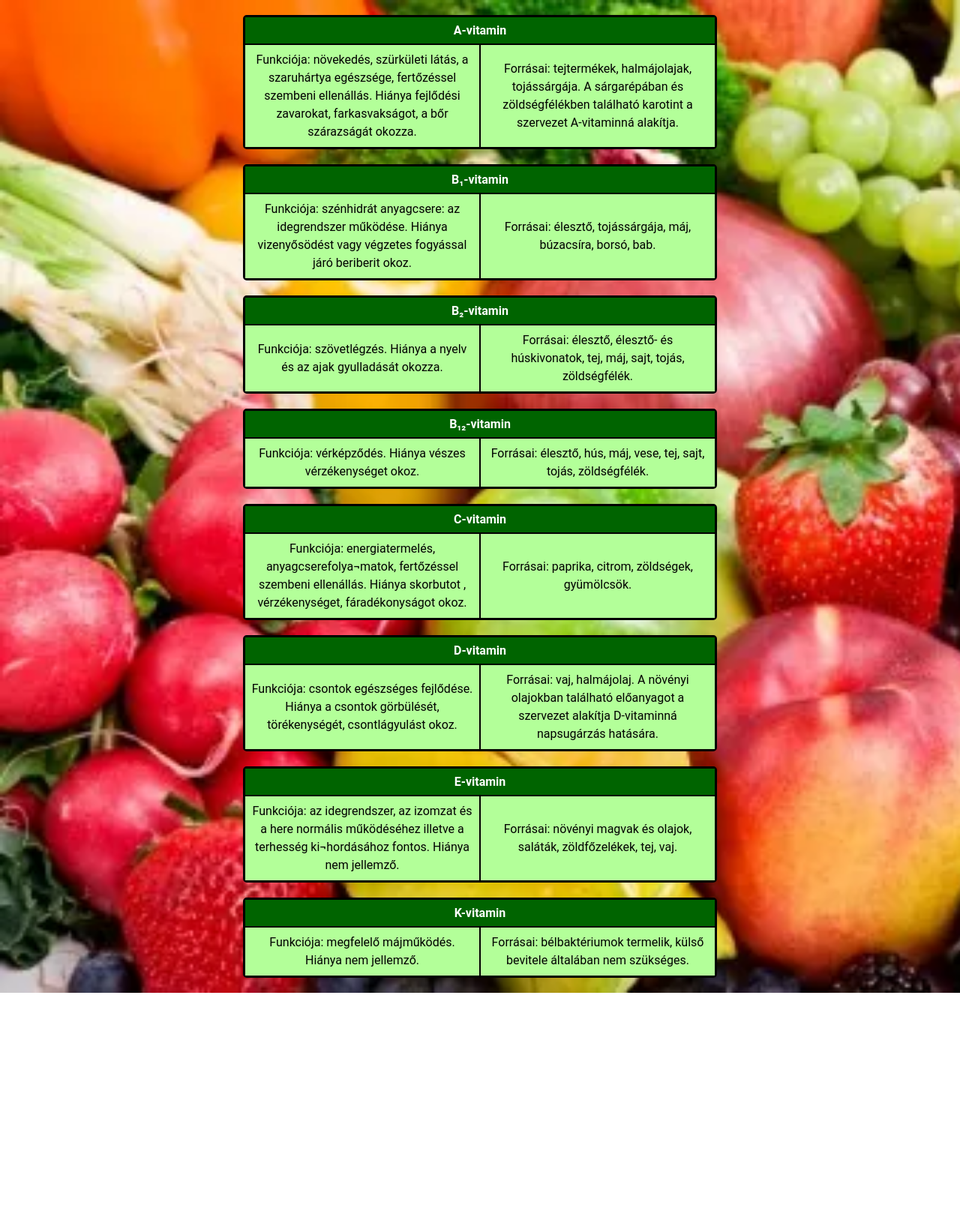
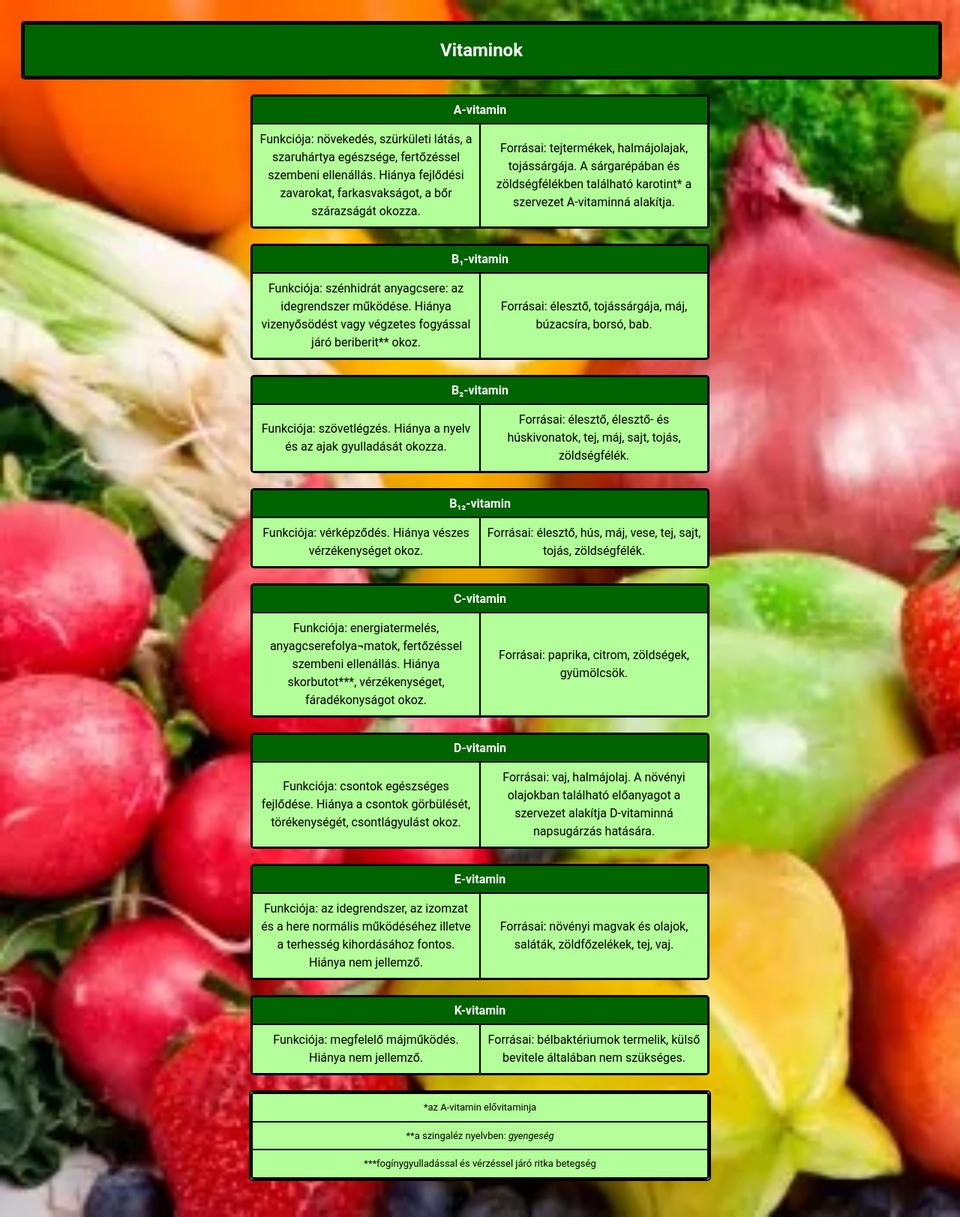
Before and after one commit to feerenc/vitamin, a plain HTML site: page index.html in a window 1280 px wide. Shown: the whole page at 75% size. Before the commit the page ends 1324 px from the top, so only its background shows below. Drawn offline with Linux system fonts and the light colour scheme.

Commit message:
végleges verzió

```diff
--- a/index.html
+++ b/index.html
@@ -7,6 +7,14 @@
     <link rel="stylesheet" href="style.css">
 </head>
 <body>
+    <div class="content">
+        <div class="title-table">
+            <table>
+                <tr>
+                    <th>Vitaminok</th>
+                </tr>
+            </table>
+        </div>
         <div class="table-container">
             <table>
                 <tr>
@@ -14,23 +22,21 @@
                 </tr>
                 <tr>
                     <td>Funkciója: növekedés, szürkületi látás, a szaruhártya egészsége, fertőzéssel szembeni ellenállás. Hiánya fejlődési zavarokat, farkasvakságot, a bőr szárazságát okozza.</td>
-                <td>Forrásai: tejtermékek, halmájolajak, tojássárgája. A sárgarépában és zöldségfélékben található karotint  a szervezet A-vitaminná alakítja.</td>
+                    <td>Forrásai: tejtermékek, halmájolajak, tojássárgája. A sárgarépában és zöldségfélékben található karotint<a href="#first">*</a> a szervezet A-vitaminná alakítja.</td>
                 </tr>
             </table>
         </div>
-
         <div class="table-container">
             <table>
                 <tr>
                     <th colspan="2">B₁-vitamin</th>
                 </tr>
                 <tr>
-                <td>Funkciója: szénhidrát anyagcsere: az idegrendszer működése. Hiánya vizenyősödést vagy végzetes fogyással járó beriberit okoz.</td>
+                    <td>Funkciója: szénhidrát anyagcsere: az idegrendszer működése. Hiánya vizenyősödést vagy végzetes fogyással járó beriberit<a href="#second">**</a> okoz.</td>
                     <td>Forrásai: élesztő, tojássárgája, máj, búzacsíra, borsó, bab.</td>
                 </tr>
             </table>
         </div>
-
         <div class="table-container">
             <table>
                 <tr>
@@ -42,7 +48,6 @@
                 </tr>
             </table>
         </div>
-
         <div class="table-container">
             <table>
                 <tr>
@@ -54,19 +59,17 @@
                 </tr>
             </table>
         </div>
-
         <div class="table-container">
             <table>
                 <tr>
                     <th colspan="2">C-vitamin</th>
                 </tr>
                 <tr>
-                <td>Funkciója: energiatermelés, anyagcserefolya¬matok, fertőzéssel szembeni ellenállás. Hiánya skorbutot , vérzékenységet, fáradékonyságot okoz.</td>
+                    <td>Funkciója: energiatermelés, anyagcserefolya¬matok, fertőzéssel szembeni ellenállás. Hiánya skorbutot<a href="#third">***,</a> vérzékenységet, fáradékonyságot okoz.</td>
                     <td>Forrásai: paprika, citrom, zöldségek, gyümölcsök.</td>
                 </tr>
             </table>
         </div>
-
         <div class="table-container">
             <table>
                 <tr>
@@ -78,19 +81,17 @@
                 </tr>
             </table>
         </div>
-
         <div class="table-container">
             <table>
                 <tr>
                     <th colspan="2">E-vitamin</th>
                 </tr>
                 <tr>
-                <td>Funkciója: az idegrendszer, az izomzat és a here normális működéséhez illetve a terhesség ki¬hordásához fontos. Hiánya nem jellemző.</td>
+                    <td>Funkciója: az idegrendszer, az izomzat és a here normális működéséhez illetve a terhesség kihordásához fontos. Hiánya nem jellemző.</td>
                     <td>Forrásai: növényi magvak és olajok, saláták, zöldfőzelékek, tej, vaj.</td>
                 </tr>
             </table>
         </div>
-
         <div class="table-container">
             <table>
                 <tr>
@@ -102,5 +103,19 @@
                 </tr>
             </table>
         </div>
+        <div class="extrainf">
+            <table>
+                <tr>
+                    <td id="first">*az A-vitamin elővitaminja</td>
+                </tr>
+                <tr>
+                    <td id="second">**a szingaléz nyelvben: <i>gyengeség</i></td>
+                </tr>
+                <tr>
+                    <td id="third">***fogínygyulladással és vérzéssel járó ritka betegség</td>
+                </tr>
+            </table>
+        </div>
+    </div>
 </body>
 </html>
--- a/style.css
+++ b/style.css
@@ -2,13 +2,7 @@ body {
     background-image: url(zoldsegek-gyumolcsok-szezonja.webp);
     background-repeat: no-repeat;
     background-size: cover;
-}
-#cim {
-    text-align: center;
-    background-color: white;
-    margin-left: 30px;
-    margin-right: 30px;
-
+    display: flex;
 }
 .table-container {
     margin: 20px auto;
@@ -36,3 +30,39 @@ td {
     background-color: #b3ff99;
     line-height: 1.5;
 }
+.title-table {
+    width: 100%;
+    border-collapse: collapse;
+    font-family: 'Roboto', sans-serif;
+    background-color: #006400;
+    color: white;
+    border: 2px solid black;
+    border-radius: 5px;
+    text-align: center;
+    margin-bottom: 20px;
+}
+.title-table th {
+    padding: 20px;
+    font-size: 24px;
+}
+.content {
+    flex: 3;
+    padding: 20px;
+}
+.extrainf {
+    width: 50%;
+    border-radius: 5px;
+    margin: 20px auto;
+    background-color: #b3ff99;
+    border: 2px solid black;
+    font-size: small;
+}
+.extrainf td {
+    border: 1px solid black;
+    padding: 8px;
+    text-align: center;
+}
+a{
+    text-decoration: none;
+    color: black;
+}
```
Also changed, not shown: forras.txt, halal.jpg (deleted). Lines whose indentation alone changed are shown as unchanged.
